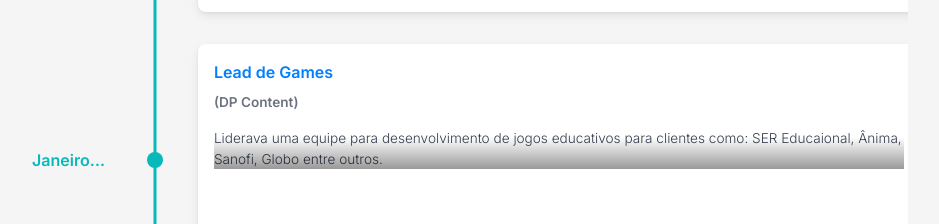
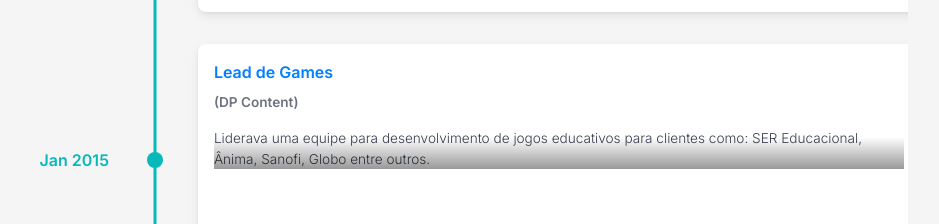
Before and after one commit to wagstalos/potfolio, a React (Create React App) app: page / in a window 1280 px wide. Shown: the part 2100-2324 px from the top of the page, without its empty margins (182-1121 px from the left). Built offline with nearby package versions, Linux system fonts and the light colour scheme; no server answers.

Commit message:
fix/ errode português

```diff
--- a/src/components/experience/index.js
+++ b/src/components/experience/index.js
@@ -14,10 +14,10 @@ export default function Experience() {
     cardDetailedText: "Já era responsável pela parte de desenvolvimento de games da empresa, como primeira mudança resolvi mudar o desenvolvimento de games antes em Flash para HTML5! ",
 
     },{
-      title: "Janeiro 2015",
+      title: "Jan 2015",
       cardTitle: "Lead de Games",
       cardSubtitle:"(DP Content)",
-      cardDetailedText: "Liderava uma equipe para desenvolvimento de jogos educativos para clientes como: SER Educaional, Ânima, Sanofi, Globo entre outros.   ",
+      cardDetailedText: "Liderava uma equipe para desenvolvimento de jogos educativos para clientes como: SER Educacional, Ânima, Sanofi, Globo entre outros.   ",
 
       },{
         title: "Mar 2018",
```
